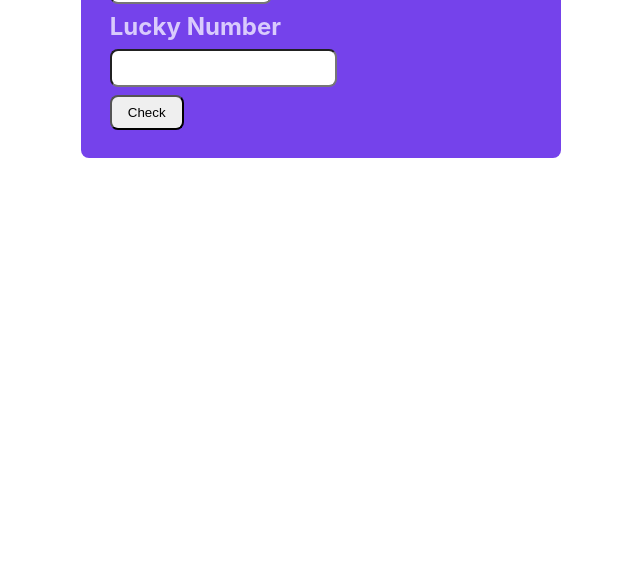
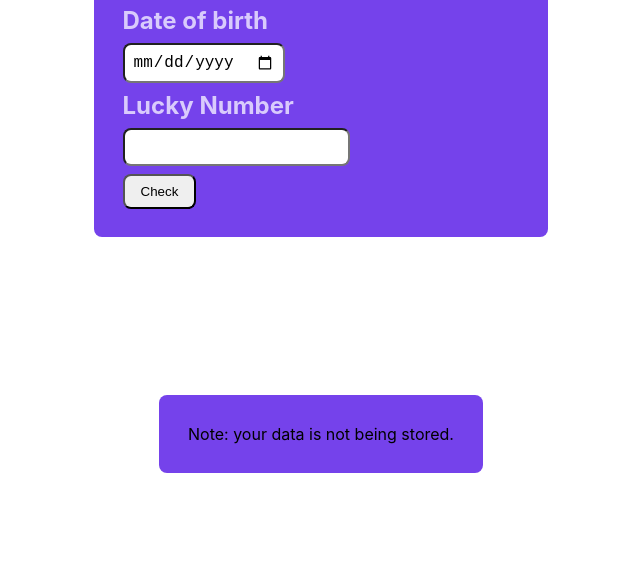
Before and after one commit to Sahil25061999/Is-your-bday-lucky, a plain HTML site: page index.html in a window 1280 px wide. Shown: the part 216-800 px from the top of the page, without its empty margins (319-959 px from the left). Drawn offline with Linux system fonts and the light colour scheme.

Commit message:
update privacy note

```diff
--- a/index.html
+++ b/index.html
@@ -18,6 +18,7 @@
 
       <p class="display"></p>
     </div>
+    <div class="container">Note: your data is not being stored.</div>
     <script src="script.js"></script>
   </body>
 </html>
--- a/styles.css
+++ b/styles.css
@@ -8,7 +8,10 @@ body {
   font-family: -apple-system, BlinkMacSystemFont, 'Segoe UI', Roboto, Oxygen,
     Ubuntu, Cantarell, 'Open Sans', 'Helvetica Neue', sans-serif;
   margin: 0;
+  height: 100vh;
   padding: 2rem;
+  display: flex;
+  flex-direction: column;
 }
 
 .container {
```
